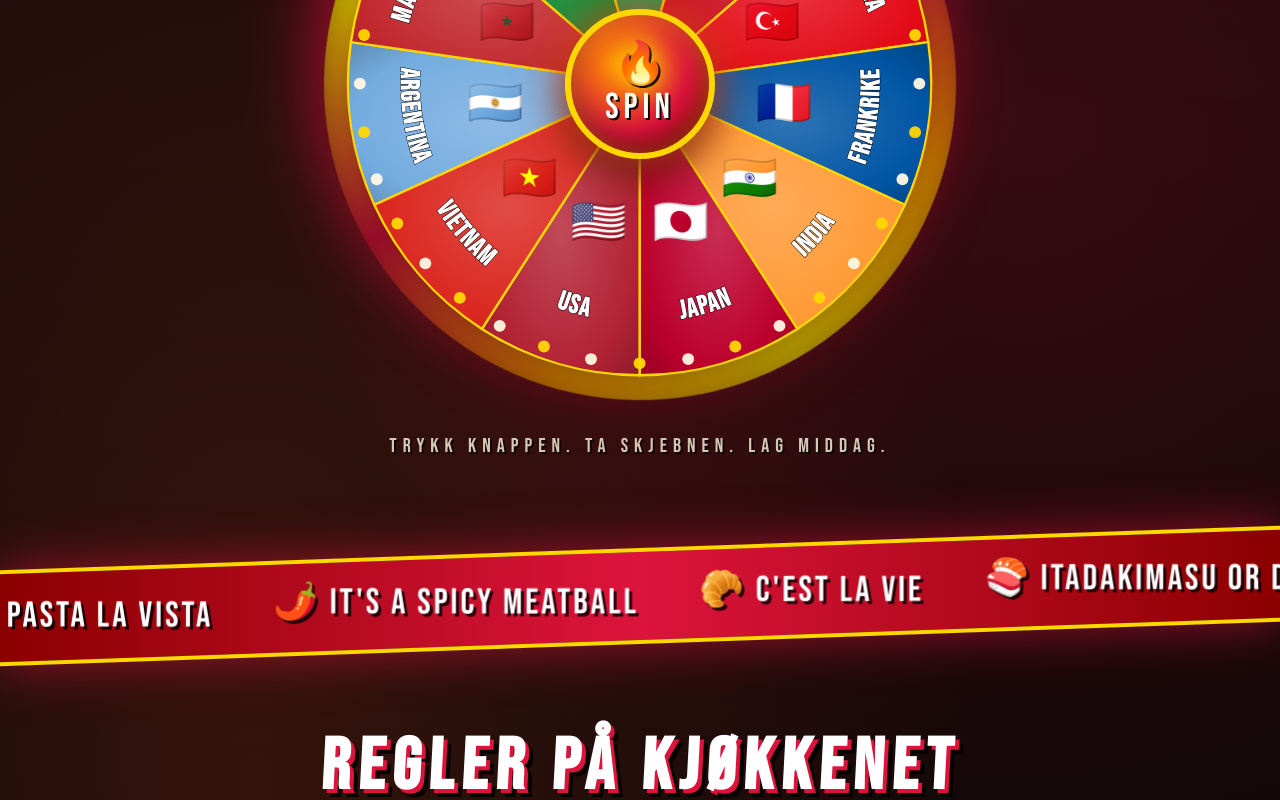
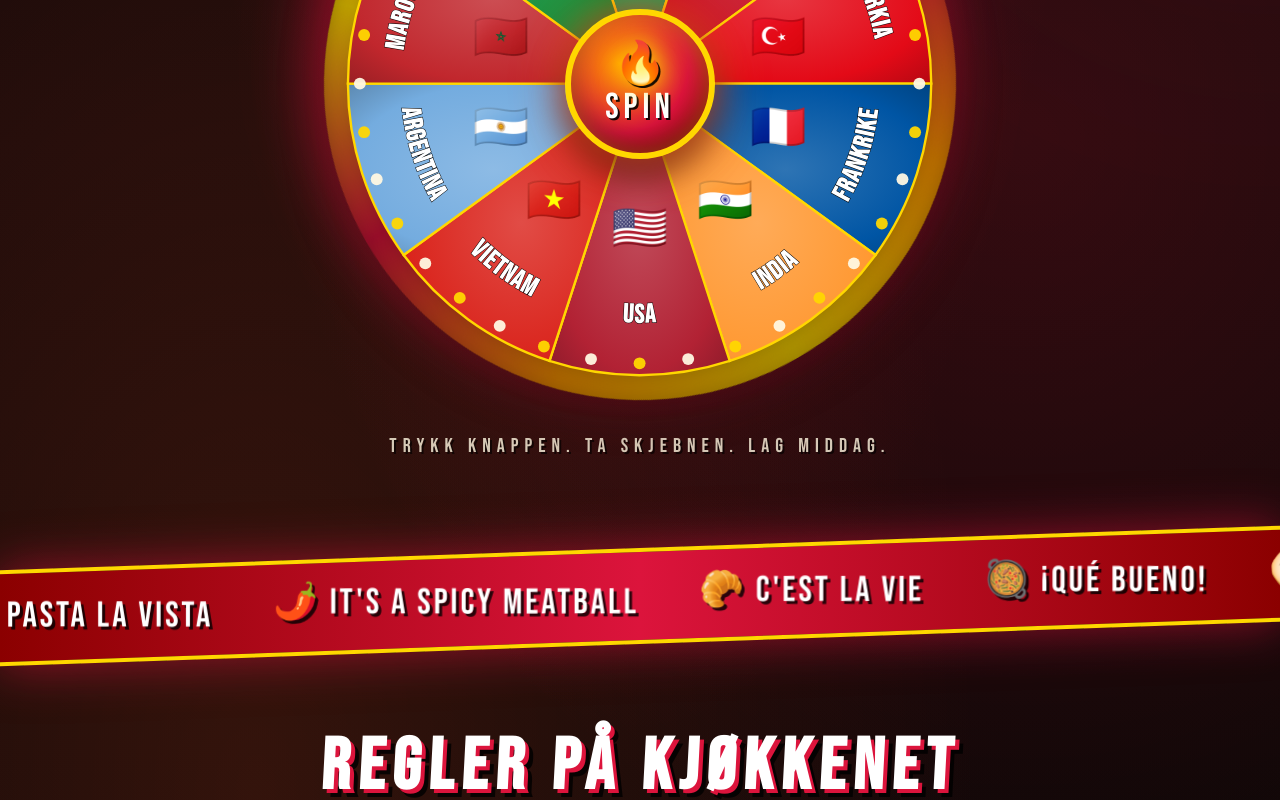
Before and after one commit to Jonatannolet/spin-the-wheel-middag, a website: page index.html in a window 1280 px wide. Shown: the part 947-1747 px from the top of the page. Drawn offline with nearby package versions, Linux system fonts and the light colour scheme.

Commit message:
Remove Japan from wheel
Wheel now has 10 countries.

```diff
--- a/index.html
+++ b/index.html
@@ -65,7 +65,6 @@
       <span>🍝 PASTA LA VISTA</span>
       <span>🌶️ IT'S A SPICY MEATBALL</span>
       <span>🥐 C'EST LA VIE</span>
-      <span>🍣 ITADAKIMASU OR DIE</span>
       <span>🥘 ¡QUÉ BUENO!</span>
       <span>🫓 INJERA MAGIC</span>
       <span>🥩 ASADO O MUERTE</span>
@@ -73,7 +72,6 @@
       <span>🍝 PASTA LA VISTA</span>
       <span>🌶️ IT'S A SPICY MEATBALL</span>
       <span>🥐 C'EST LA VIE</span>
-      <span>🍣 ITADAKIMASU OR DIE</span>
       <span>🥘 ¡QUÉ BUENO!</span>
       <span>🫓 INJERA MAGIC</span>
       <span>🥩 ASADO O MUERTE</span>
--- a/script.js
+++ b/script.js
@@ -43,15 +43,6 @@ const countries = [
     dishes: "Butter chicken, biryani (ris-krigen mellom Hyderabad og Kolkata pågår), tandoori, dosa, samosa, masala chai, gulab jamun, naan, og minst 47 forskjellige krydder du aldri har hørt om.",
     info: "India har 28 delstater og hver har sitt eget kjøkken — sørindisk er grunnleggende et helt annet land enn nordindisk. 'Curry' er ikke et indisk ord, det er britenes rot. Mer enn 40% av India er vegetarianere — verdens største plantebaserte befolkning.",
     meme: "Gordon Ramsay: 'It's a BIT spicy!' Indisk bestemor: *smaker* *legger til tre mer chilier* 'Dette er bhut-jolokia-nivå, beta. For babyer. Skulle du prøve ghost pepper?' *gordon svetter på tv*"
-  },
-  {
-    name: "JAPAN",
-    flag: "🇯🇵",
-    color: "#bc002d",
-    tagline: "ITADAKIMASU OR DIE",
-    dishes: "Sushi (nigiri, ikke California roll), ramen (tonkotsu, shoyu, miso, shio), tempura, tonkatsu, okonomiyaki, takoyaki, wagyu A5 (så mørt at det smelter før det når tennene dine), matcha-alt.",
-    info: "Å blande wasabi i soya hos en ordentlig sushi-mester er fornærmende — mesteren har allerede krydret hver bit perfekt. Høy slurping av ramen = kompliment. Tipping er aggressivt uhøflig. Tokyo har flere Michelin-stjerner enn Paris.",
-    meme: "Deg: 'One California roll please, extra cream cheese?' Sushi-mester i Ginza, 40 år i bransjen: *legger fra seg kniven sakte* *ser ut vinduet* *tenker på sin mor* 'Kudasai... forlat restauranten.'"
   },
   {
     name: "USA",
```
